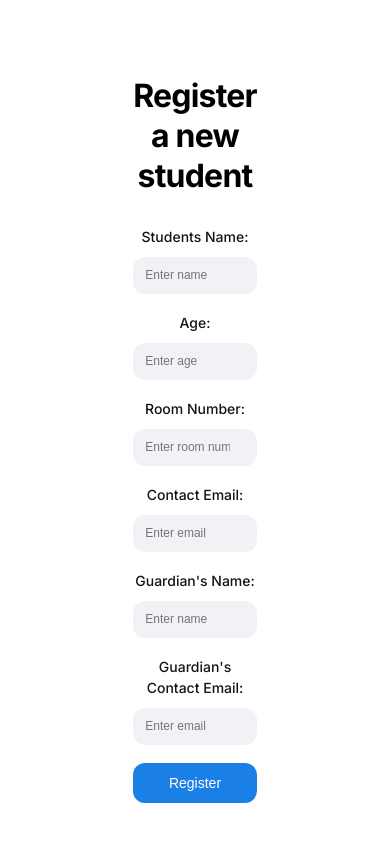
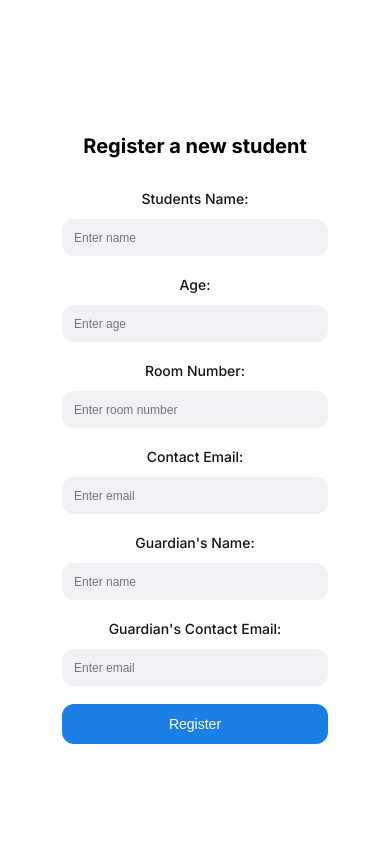
Before and after one commit to ameer017/Hostel_management, a React (Vite) app in the folder frontend/: page / in a window 390 px wide. Shown: the top 842 px of the page. Built offline with nearby package versions, Linux system fonts and the light colour scheme; the HTML template or start-up script is replaced by a standard one.

Commit message:
register_responsive

```diff
--- a/frontend/src/Component/Register/Register.css
+++ b/frontend/src/Component/Register/Register.css
@@ -1,22 +1,26 @@
 .form__ {
+  position: relative;
   display: flex;
   align-items: center;
   justify-content: center;
 }
+
 .form-container {
+  width: 70%;
+  max-width: 35rem;
   background-color: #fff;
   border-radius: 10px;
   box-sizing: border-box;
   padding: 20px 30px;
+  margin: 0 auto;
 }
 
 .title {
   font-family: Inter;
-  font-size: 32px;
+  font-size: 30px;
   font-style: normal;
   font-weight: 700;
-  line-height: 40px;
-  letter-spacing: -0.8px;
+  text-align: center;
 }
 
 .form {
@@ -62,3 +66,19 @@ label {
   font-size: 14px;
   color: #fff;
 }
+
+@media screen and (max-width: 600px) and (min-width: 480px) {
+  .title {
+    font-size: 25px;
+  }
+}
+
+@media screen and (max-width: 480px) {
+  .form-container {
+    width: 100%;
+  }
+
+  .title {
+    font-size: 20px;
+  }
+}
--- a/frontend/src/Component/Register/StudentReg.jsx
+++ b/frontend/src/Component/Register/StudentReg.jsx
@@ -3,7 +3,7 @@ import "./Register.css";
 
 const StudentReg = () => {
   return (
-    <div className="container form__ --100vh">
+    <div className=" form__ --100vh">
       <div className="form-container">
         <p className="title">Register a new student</p>
         <form className="form">
```
